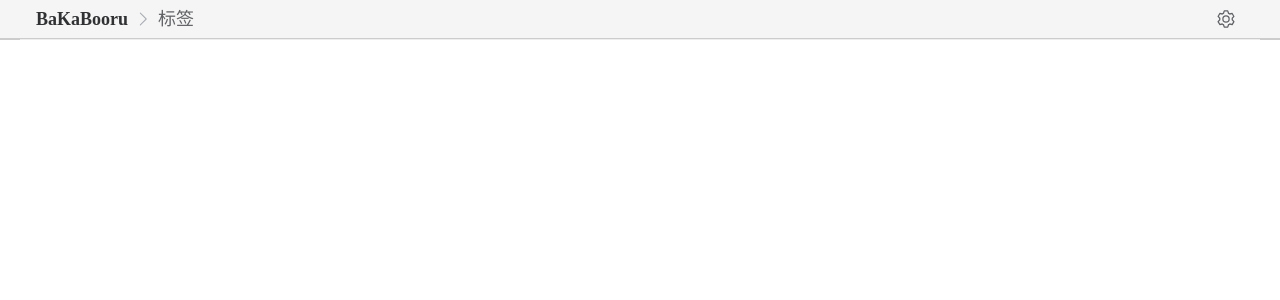
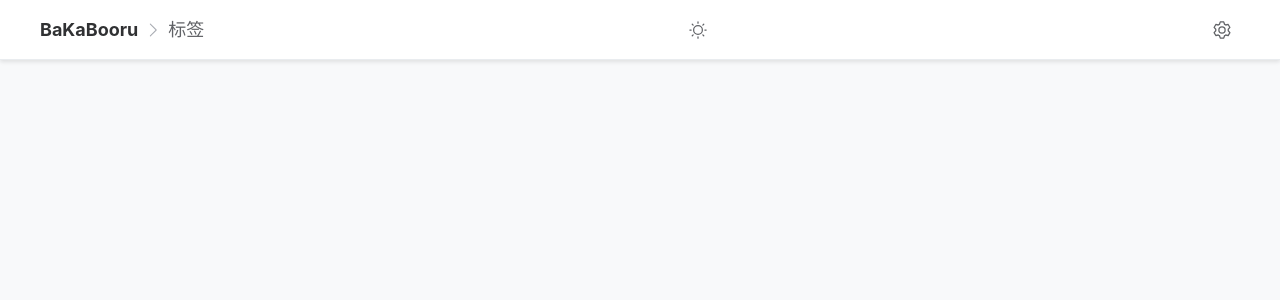
Before and after one commit to MuziXiao2/BaKaBooru, a Vue app in the folder frontend/: page /tags in a window 1280 px wide. Shown: the top 300 px of the page. Built offline with nearby package versions, Linux system fonts and the light colour scheme; the HTML template or start-up script is replaced by a standard one; what @yeger/vue-masonry-wall would draw is missing.

Commit message:
完成ui优化

```diff
--- a/frontend/package.json
+++ b/frontend/package.json
@@ -14,6 +14,7 @@
   },
   "dependencies": {
     "@element-plus/icons-vue": "^2.3.1",
+    "@vueuse/core": "^13.3.0",
     "@yeger/vue-masonry-wall": "^5.0.17",
     "axios": "^1.7.9",
     "element-plus": "^2.9.10",
--- a/frontend/src/App.vue
+++ b/frontend/src/App.vue
@@ -12,14 +12,45 @@ import AppLayout from '@/views/layout/AppLayout.vue'
 import TopBar from '@/components/common/TopBar.vue'
 </script>
 
-<style scoped></style>
+<style>
+:root {
+  --primary-color: #3a7bd5;
+  --secondary-color: #00d2ff;
+  --background-color: #f8f9fa;
+  --text-color: #2c3e50;
+  --border-color: #e9ecef;
+  --shadow-color: rgba(0, 0, 0, 0.1);
+  --transition-speed: 0.3s;
+}
 
-<style>
 html,
 body {
   margin: 0;
   padding: 0;
   overflow: hidden;
+  font-family:
+    -apple-system, BlinkMacSystemFont, 'Segoe UI', Roboto, Oxygen, Ubuntu, Cantarell, 'Open Sans',
+    'Helvetica Neue', sans-serif;
+  color: var(--text-color);
+  background-color: var(--background-color);
 }
 
+* {
+  box-sizing: border-box;
+  transition: all var(--transition-speed) ease;
+}
+
+.el-button {
+  border-radius: 6px;
+  font-weight: 500;
+}
+
+.el-input {
+  border-radius: 6px;
+}
+
+.el-card {
+  border-radius: 8px;
+  box-shadow: 0 4px 6px var(--shadow-color);
+}
 </style>
--- a/frontend/src/components/common/AdvancedQuery.vue
+++ b/frontend/src/components/common/AdvancedQuery.vue
@@ -155,9 +155,8 @@ const toggleSortDirection = () => {
 
 <style scoped>
 .tag-filter-container {
-  padding: 14px;
-  background-color: var(--el-bg-color);
-  border-right: 1px solid var(--el-border-color-light);
+  padding: 16px;
+  background-color: #ffffff;
   height: 100%;
   position: relative;
   display: flex;
@@ -167,7 +166,7 @@ const toggleSortDirection = () => {
 .title {
   font-size: 18px;
   font-weight: bold;
-  margin-bottom: 12px;
+  margin-bottom: 16px;
   color: var(--el-text-color-primary);
   display: block;
 }
@@ -175,7 +174,7 @@ const toggleSortDirection = () => {
 .form-container {
   display: flex;
   flex-direction: column;
-  gap: 12px;
+  gap: 20px;
   flex: 1;
   overflow-y: auto;
   padding-bottom: 60px;
@@ -183,9 +182,9 @@ const toggleSortDirection = () => {
 
 .section-label {
   display: block;
-  font-size: 15px;
+  font-size: 14px;
   color: var(--el-text-color-regular);
-  margin-bottom: 6px;
+  margin-bottom: 8px;
   font-weight: 500;
 }
 
@@ -194,11 +193,7 @@ const toggleSortDirection = () => {
 .tag-section {
   display: flex;
   flex-direction: column;
-  gap: 6px;
-  background-color: var(--el-fill-color-blank);
-  padding: 12px;
-  border-radius: 6px;
-  box-shadow: 0 1px 3px rgba(0, 0, 0, 0.05);
+  gap: 8px;
 }
 
 .search-keyword {
@@ -206,7 +201,7 @@ const toggleSortDirection = () => {
 }
 
 .search-keyword :deep(.el-input__inner) {
-  height: 40px;
+  height: 36px;
   font-size: 14px;
 }
 
@@ -214,7 +209,7 @@ const toggleSortDirection = () => {
   display: flex;
   gap: 8px;
   align-items: stretch;
-  height: 40px;
+  height: 36px;
 }
 
 .search-sort {
@@ -222,22 +217,18 @@ const toggleSortDirection = () => {
 }
 
 .search-sort :deep(.el-input__wrapper) {
-  height: 40px;
-  line-height: 40px;
+  height: 36px;
+  line-height: 36px;
 }
 
 .search-sort :deep(.el-input__inner) {
-  height: 40px;
-  line-height: 40px;
-}
-
-.search-sort :deep(.el-select__tags) {
-  height: 100%;
+  height: 36px;
+  line-height: 36px;
 }
 
 .sort-direction {
   min-width: 90px;
-  height: 40px;
+  height: 36px;
   line-height: 1;
   display: inline-flex;
   align-items: center;
@@ -265,17 +256,15 @@ const toggleSortDirection = () => {
 }
 
 .tag-input-container :deep(.el-input__inner) {
-  height: 40px;
+  height: 36px;
   font-size: 14px;
 }
 
 .tag-list {
-  min-height: 40px;
+  min-height: 36px;
   max-height: 150px;
   overflow-y: auto;
-  padding: 8px;
-  background-color: var(--el-fill-color-lighter);
-  border-radius: 4px;
+  padding: 8px 0;
   display: flex;
   flex-wrap: wrap;
   gap: 8px;
@@ -292,20 +281,20 @@ const toggleSortDirection = () => {
 }
 
 .tag-list::-webkit-scrollbar-track {
-  background-color: var(--el-fill-color-lighter);
+  background-color: transparent;
 }
 
 .el-tag {
   margin: 0;
   transition: all 0.2s ease;
-  height: 32px;
-  padding: 0 12px;
-  font-size: 14px;
+  height: 28px;
+  padding: 0 10px;
+  font-size: 13px;
 }
 
 .el-tag :deep(.el-tag__close) {
   right: -2px;
-  font-size: 14px;
+  font-size: 12px;
 }
 
 .el-tag:hover {
@@ -324,7 +313,7 @@ const toggleSortDirection = () => {
 
 .search-actions .el-button {
   min-width: 90px;
-  height: 40px;
+  height: 36px;
   font-size: 14px;
 }
 </style>
--- a/frontend/src/components/common/TopBar.vue
+++ b/frontend/src/components/common/TopBar.vue
@@ -6,16 +6,28 @@
         <el-breadcrumb-item>{{ route.meta.title }}</el-breadcrumb-item>
       </el-breadcrumb>
     </div>
+    <el-button
+      :icon="isDark ? Moon : Sunny"
+      text
+      size="large"
+      class="setting-btn"
+      @click="toggleDark"
+    />
     <el-button :icon="Setting" text size="large" class="setting-btn" @click="goToSetting" />
   </div>
 </template>
 
-<script setup>
-import { ArrowRight, Setting } from '@element-plus/icons-vue'
+<script setup lang="ts">
+import { ArrowRight, Moon, Setting, Sunny } from '@element-plus/icons-vue'
 import { useRoute, useRouter } from 'vue-router'
 
 const route = useRoute()
 const router = useRouter()
+
+import { useDark, useToggle } from '@vueuse/core'
+
+const isDark = useDark()
+const toggleDark = useToggle(isDark)
 
 const goToSetting = () => {
   router.push({ name: 'setting' })
@@ -28,9 +40,8 @@ const goToSetting = () => {
   justify-content: space-between;
   align-items: center;
   width: 100%;
-  height: 5vh;
+  height: 100%;
   padding: 0 16px;
-  border-bottom: 1px solid #eee;
 }
 
 .breadcrumb {
--- a/frontend/src/main.ts
+++ b/frontend/src/main.ts
@@ -1,8 +1,8 @@
 import { createApp } from 'vue'
 import { createPinia } from 'pinia'
-
 import App from './App.vue'
 import router from './router'
+import 'element-plus/theme-chalk/dark/css-vars.css'
 import MasonryWall from '@yeger/vue-masonry-wall'
 
 //注册App
--- a/frontend/src/views/layout/AppLayout.vue
+++ b/frontend/src/views/layout/AppLayout.vue
@@ -7,14 +7,30 @@
   </el-container>
 </template>
 
-<script setup></script>
+<script setup lang="ts"></script>
 
 <style scoped>
+.container {
+  min-height: 100vh;
+  background-color: var(--background-color);
+}
+
 .header {
   display: flex;
-  border-bottom: 2px solid #ccc;
   align-items: center;
-  height: 5vh;
-  background-color: #f5f5f5;
+  height: 60px;
+  padding: 0 24px;
+  background-color: #ffffff;
+  border-bottom: 1px solid var(--border-color);
+  box-shadow: 0 2px 4px var(--shadow-color);
+  position: relative;
+  z-index: 1000;
+}
+
+@media (max-width: 768px) {
+  .header {
+    padding: 0 16px;
+    height: 50px;
+  }
 }
 </style>
--- a/frontend/src/views/layout/GalleryLayout.vue
+++ b/frontend/src/views/layout/GalleryLayout.vue
@@ -1,9 +1,9 @@
 <template>
-  <el-container>
+  <el-container class="gallery-container">
     <el-aside class="side" width="250px">
       <slot name="side" />
     </el-aside>
-    <el-container>
+    <el-container class="content-container">
       <el-main class="main">
         <slot name="main" />
       </el-main>
@@ -17,27 +17,54 @@
 <script setup lang="ts"></script>
 
 <style scoped>
+.gallery-container {
+  height: calc(100vh - 60px);
+}
+
+.content-container {
+  background-color: var(--background-color);
+}
+
 .side {
   display: flex;
-  border-right: 2px solid #ccc;
-  background: #f2f2f2;
   flex-direction: column;
-  width: 15vw;
+  width: 280px;
+  background: #ffffff;
+  border-right: 1px solid var(--border-color);
+  padding: 0;
+  overflow-y: auto;
 }
 
 .main {
   overflow: hidden;
-  padding: 0;
-  height: 90vh;
+  padding: 24px;
+  height: calc(100vh - 120px);
+  background-color: var(--background-color);
 }
 
 .footer {
   display: flex;
-  height: 5vh;
+  height: 60px;
   overflow: hidden;
   align-items: center;
   justify-content: center;
-  border-top: 1px solid #ebeef5;
+  background-color: #ffffff;
+  border-top: 1px solid var(--border-color);
+  padding: 0 24px;
 }
 
+@media (max-width: 768px) {
+  .side {
+    width: 240px;
+  }
+
+  .main {
+    padding: 16px;
+  }
+
+  .footer {
+    height: 50px;
+    padding: 0 16px;
+  }
+}
 </style>
```
Also changed, not shown: 1 other file (tests, documents, lock files or other folders).
